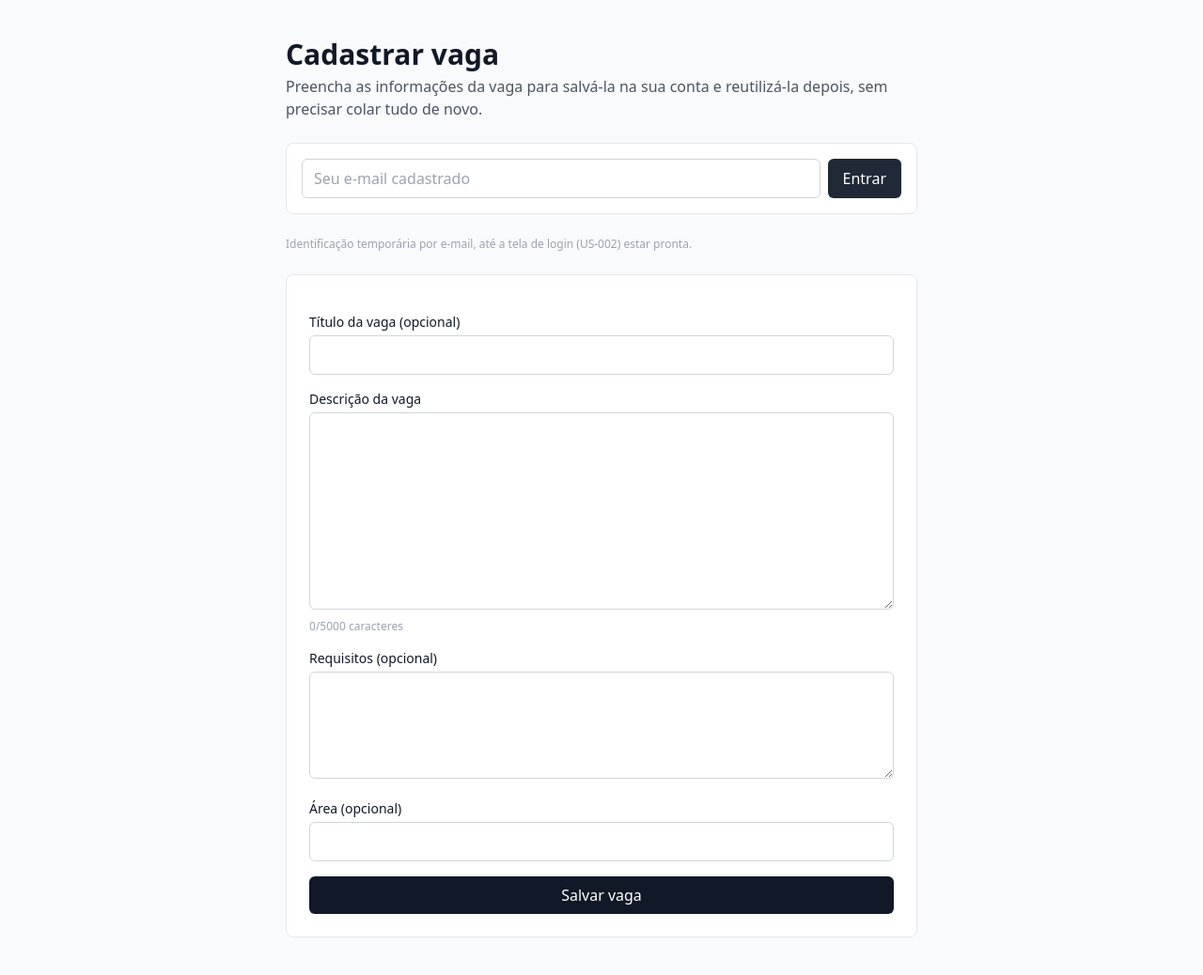
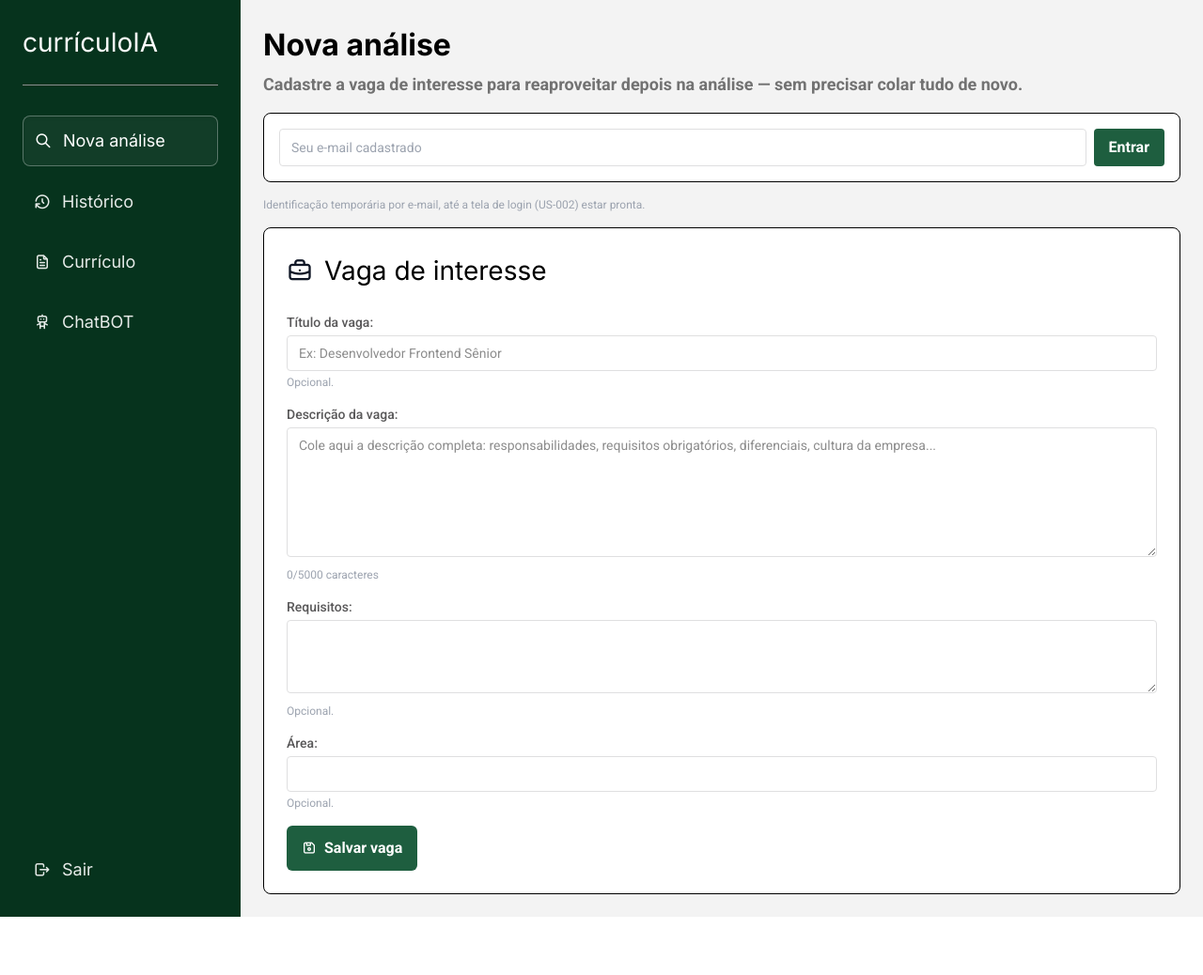
Before and after one commit to gkalebe/Analisador-de-Curriculo, a FastAPI app: page /analises/vagas/nova in a window 1280 px wide. Shown: the whole page at 94% size. After the commit the page ends 976 px from the top, so only its background shows below. Run offline with FastAPI, Linux system fonts and the light colour scheme; some libraries are stand-ins or nearby versions.

Commit message:
fix(US-019): corrige persistencia de vaga e alinha tela ao protótipo Figma

```diff
--- a/app/web/templates/vagas_nova.html
+++ b/app/web/templates/vagas_nova.html
@@ -3,107 +3,169 @@
 <head>
     <meta charset="UTF-8" />
     <meta name="viewport" content="width=device-width, initial-scale=1.0" />
-    <title>Cadastrar Vaga — Analisador de Currículos</title>
+    <title>Cadastrar Vaga — currículoIA</title>
+    <link rel="preconnect" href="https://fonts.googleapis.com" />
+    <link href="https://fonts.googleapis.com/css2?family=Inter:wght@400;600;700&family=Roboto:wght@400;500;700&display=swap" rel="stylesheet" />
+    <link rel="stylesheet" href="https://cdn.jsdelivr.net/npm/@tabler/icons-webfont@latest/tabler-icons.min.css" />
     <script src="https://cdn.tailwindcss.com"></script>
+    <style>
+        body { font-family: "Roboto", sans-serif; }
+        .font-brand { font-family: "Inter", sans-serif; }
+    </style>
 </head>
-<body class="bg-gray-50 text-gray-900">
-    <main class="min-h-screen py-10 px-4">
-        <div class="max-w-2xl mx-auto space-y-6">
+<body class="bg-[#f3f3f3] text-gray-900">
+    <div class="min-h-screen flex flex-col md:flex-row">
+        <!-- Sidebar -->
+        <aside class="bg-[#06331d] text-white w-full md:w-64 shrink-0 flex flex-col gap-8 p-6">
+            <div class="border-b border-[#8e8e8e] pb-6 font-brand text-[28px]">
+                currículo<span class="font-normal">IA</span>
+            </div>
+
+            <nav class="flex flex-col gap-3">
+                <span class="flex items-center gap-3 rounded-lg border border-white/30 bg-white/5 px-3 py-3 shadow-inner font-brand text-lg">
+                    <i class="ti ti-search"></i> Nova análise
+                </span>
+                <a href="#" class="flex items-center gap-3 rounded-lg px-3 py-3 font-brand text-lg text-white/90 hover:bg-white/5">
+                    <i class="ti ti-history"></i> Histórico
+                </a>
+                <a href="#" class="flex items-center gap-3 rounded-lg px-3 py-3 font-brand text-lg text-white/90 hover:bg-white/5">
+                    <i class="ti ti-file-text"></i> Currículo
+                </a>
+                <a href="#" class="flex items-center gap-3 rounded-lg px-3 py-3 font-brand text-lg text-white/90 hover:bg-white/5">
+                    <i class="ti ti-robot"></i> ChatBOT
+                </a>
+            </nav>
+
+            <div class="mt-auto flex flex-col gap-3">
+                {% if email %}
+                <div class="flex items-center gap-3 rounded-lg px-3 py-3">
+                    <span class="flex h-[44px] w-[44px] items-center justify-center rounded-full bg-[#1e5e3f] font-brand text-lg">
+                        {{ email[0]|upper }}
+                    </span>
+                    <div class="leading-tight">
+                        <p class="font-brand font-semibold">{{ email.split('@')[0] }}</p>
+                        <p class="text-sm text-white/80">{{ email }}</p>
+                    </div>
+                </div>
+                {% endif %}
+                <a href="/analises/vagas/nova" class="flex items-center gap-3 rounded-lg px-3 py-3 font-brand text-lg text-white/90 hover:bg-white/5">
+                    <i class="ti ti-logout"></i> Sair
+                </a>
+            </div>
+        </aside>
+
+        <!-- Conteúdo principal -->
+        <main class="flex-1 p-6 space-y-4">
             <div>
-                <h1 class="text-3xl font-bold">Cadastrar vaga</h1>
-                <p class="text-gray-600 mt-1">
-                    Preencha as informações da vaga para salvá-la na sua conta e reutilizá-la depois, sem precisar colar tudo de novo.
+                <h1 class="font-brand text-[32px] font-bold text-black">Nova análise</h1>
+                <p class="mt-1 text-lg font-semibold text-[#727272]">
+                    Cadastre a vaga de interesse para reaproveitar depois na análise — sem precisar colar tudo de novo.
                 </p>
             </div>
 
             {% if erro %}
-            <div class="bg-red-50 border border-red-200 text-red-700 rounded-lg px-4 py-3">
+            <div class="rounded-lg border border-red-200 bg-red-50 px-4 py-3 text-red-700">
                 {{ erro }}
             </div>
             {% endif %}
 
             {% if sucesso %}
-            <div class="bg-green-50 border border-green-200 text-green-700 rounded-lg px-4 py-3">
+            <div class="rounded-lg border border-green-200 bg-green-50 px-4 py-3 text-green-700">
                 {{ sucesso }}
             </div>
             {% endif %}
 
-            <form method="get" action="/analises/vagas/nova" class="bg-white border border-gray-200 rounded-lg p-4 flex gap-2">
+            <form method="get" action="/analises/vagas/nova" class="flex gap-2 rounded-lg border-[0.5px] border-black bg-white p-4">
                 <input
                     type="email"
                     name="email"
                     value="{{ email }}"
                     placeholder="Seu e-mail cadastrado"
                     required
-                    class="flex-1 rounded-md border border-gray-300 px-3 py-2 focus:outline-none focus:ring-2 focus:ring-gray-400"
+                    class="flex-1 rounded border border-[#dfdfe0] px-3 py-2 text-sm text-[#8c8c8c] focus:outline-none focus:ring-2 focus:ring-[#1e5e3f]"
                 />
-                <button type="submit" class="rounded-md bg-gray-800 text-white px-4 py-2 hover:bg-gray-700">
+                <button type="submit" class="rounded bg-[#1e5e3f] px-4 py-2 font-bold text-white hover:bg-[#174a32]">
                     Entrar
                 </button>
             </form>
-            <p class="text-xs text-gray-400 -mt-4">
+            <p class="-mt-2 text-xs text-gray-400">
                 Identificação temporária por e-mail, até a tela de login (US-002) estar pronta.
             </p>
 
-            <form method="post" action="/analises/vagas" id="form-vaga" class="bg-white border border-gray-200 rounded-lg p-6 space-y-4">
+            <div class="rounded-lg border-[0.5px] border-black bg-white p-6 space-y-6">
+                <div class="flex items-center gap-3">
+                    <i class="ti ti-briefcase text-[28px]"></i>
+                    <h2 class="font-brand text-[28px] text-black">Vaga de interesse</h2>
+                </div>
+
+                <form method="post" action="/analises/vagas" id="form-vaga" class="space-y-4">
                     <input type="hidden" name="email" value="{{ email }}" />
 
                     <div>
-                    <label class="block text-sm font-medium mb-1" for="titulo">Título da vaga (opcional)</label>
+                        <label class="mb-1 block text-sm font-medium text-[#595859]" for="titulo">Título da vaga:</label>
                         <input
                             type="text"
                             id="titulo"
                             name="titulo"
                             maxlength="200"
-                        class="w-full rounded-md border border-gray-300 px-3 py-2 focus:outline-none focus:ring-2 focus:ring-gray-400"
+                            placeholder="Ex: Desenvolvedor Frontend Sênior"
+                            class="w-full rounded border border-[#dfdfe0] px-3 py-2 text-sm placeholder-[#8c8c8c] focus:outline-none focus:ring-2 focus:ring-[#1e5e3f]"
                         />
+                        <p class="mt-1 text-xs text-gray-400">Opcional.</p>
                     </div>
 
                     <div>
-                    <label class="block text-sm font-medium mb-1" for="descricao">Descrição da vaga</label>
+                        <label class="mb-1 block text-sm font-medium text-[#595859]" for="descricao">Descrição da vaga:</label>
                         <textarea
                             id="descricao"
                             name="descricao"
-                        rows="8"
+                            rows="6"
                             required
                             maxlength="{{ limite_descricao }}"
-                        class="w-full rounded-md border border-gray-300 px-3 py-2 focus:outline-none focus:ring-2 focus:ring-gray-400"
+                            placeholder="Cole aqui a descrição completa: responsabilidades, requisitos obrigatórios, diferenciais, cultura da empresa..."
+                            class="w-full rounded border border-[#dfdfe0] px-3 py-2 text-sm placeholder-[#8c8c8c] focus:outline-none focus:ring-2 focus:ring-[#1e5e3f]"
                             oninput="document.getElementById('contador-descricao').textContent = this.value.length"
                         ></textarea>
-                    <p class="text-xs text-gray-400 mt-1">
+                        <p class="mt-1 text-xs text-gray-400">
                             <span id="contador-descricao">0</span>/{{ limite_descricao }} caracteres
                         </p>
                     </div>
 
                     <div>
-                    <label class="block text-sm font-medium mb-1" for="requisitos">Requisitos (opcional)</label>
+                        <label class="mb-1 block text-sm font-medium text-[#595859]" for="requisitos">Requisitos:</label>
                         <textarea
                             id="requisitos"
                             name="requisitos"
-                        rows="4"
-                        class="w-full rounded-md border border-gray-300 px-3 py-2 focus:outline-none focus:ring-2 focus:ring-gray-400"
+                            rows="3"
+                            class="w-full rounded border border-[#dfdfe0] px-3 py-2 text-sm placeholder-[#8c8c8c] focus:outline-none focus:ring-2 focus:ring-[#1e5e3f]"
                         ></textarea>
+                        <p class="mt-1 text-xs text-gray-400">Opcional.</p>
                     </div>
 
                     <div>
-                    <label class="block text-sm font-medium mb-1" for="area">Área (opcional)</label>
+                        <label class="mb-1 block text-sm font-medium text-[#595859]" for="area">Área:</label>
                         <input
                             type="text"
                             id="area"
                             name="area"
                             maxlength="100"
-                        class="w-full rounded-md border border-gray-300 px-3 py-2 focus:outline-none focus:ring-2 focus:ring-gray-400"
+                            class="w-full rounded border border-[#dfdfe0] px-3 py-2 text-sm placeholder-[#8c8c8c] focus:outline-none focus:ring-2 focus:ring-[#1e5e3f]"
                         />
+                        <p class="mt-1 text-xs text-gray-400">Opcional.</p>
                     </div>
 
-                <button type="submit" class="w-full rounded-md bg-gray-900 text-white px-4 py-2 hover:bg-gray-800">
-                    Salvar vaga
+                    <button
+                        type="submit"
+                        class="flex items-center gap-2 rounded-md bg-[#1e5e3f] px-4 py-3 font-bold text-white hover:bg-[#174a32]"
+                    >
+                        <i class="ti ti-device-floppy"></i> Salvar vaga
                     </button>
                 </form>
+            </div>
 
             {% if vagas_salvas %}
             <div class="space-y-2">
-                <h2 class="text-lg font-semibold">Suas vagas salvas</h2>
+                <h2 class="font-brand text-lg font-semibold">Suas vagas salvas</h2>
                 <p class="text-sm text-gray-500">Clique em uma vaga para reaproveitar as informações no formulário acima.</p>
                 <ul class="space-y-2">
                     {% for vaga in vagas_salvas %}
@@ -115,11 +177,11 @@
                             data-descricao="{{ vaga.descricao }}"
                             data-requisitos="{{ vaga.requisitos or '' }}"
                             data-area="{{ vaga.area or '' }}"
-                            class="w-full text-left bg-white border border-gray-200 rounded-lg p-4 hover:border-gray-400"
+                            class="w-full rounded-lg border-[0.5px] border-black bg-white p-4 text-left hover:border-[#1e5e3f]"
                         >
                             <p class="font-medium">{{ vaga.titulo or "(Sem título)" }}</p>
                             <p class="text-sm text-gray-500">{{ vaga.area or "Área não informada" }}</p>
-                            <p class="text-sm text-gray-600 mt-1 line-clamp-2">{{ vaga.descricao[:160] }}{% if vaga.descricao|length > 160 %}…{% endif %}</p>
+                            <p class="mt-1 text-sm text-gray-600 line-clamp-2">{{ vaga.descricao[:160] }}{% if vaga.descricao|length > 160 %}…{% endif %}</p>
                         </button>
                     </li>
                     {% endfor %}
@@ -128,8 +190,8 @@
             {% elif email %}
             <p class="text-sm text-gray-500">Você ainda não tem nenhuma vaga salva.</p>
             {% endif %}
+        </main>
     </div>
-    </main>
 
     <script>
         function reutilizarVaga(botao) {
```
Also changed, not shown: app/core/persistencia/vaga_repository.py (+8 -3 lines), tests/integration/test_vaga_repository.py (added, +93 -0 lines). Lines whose indentation alone changed are shown as unchanged.
